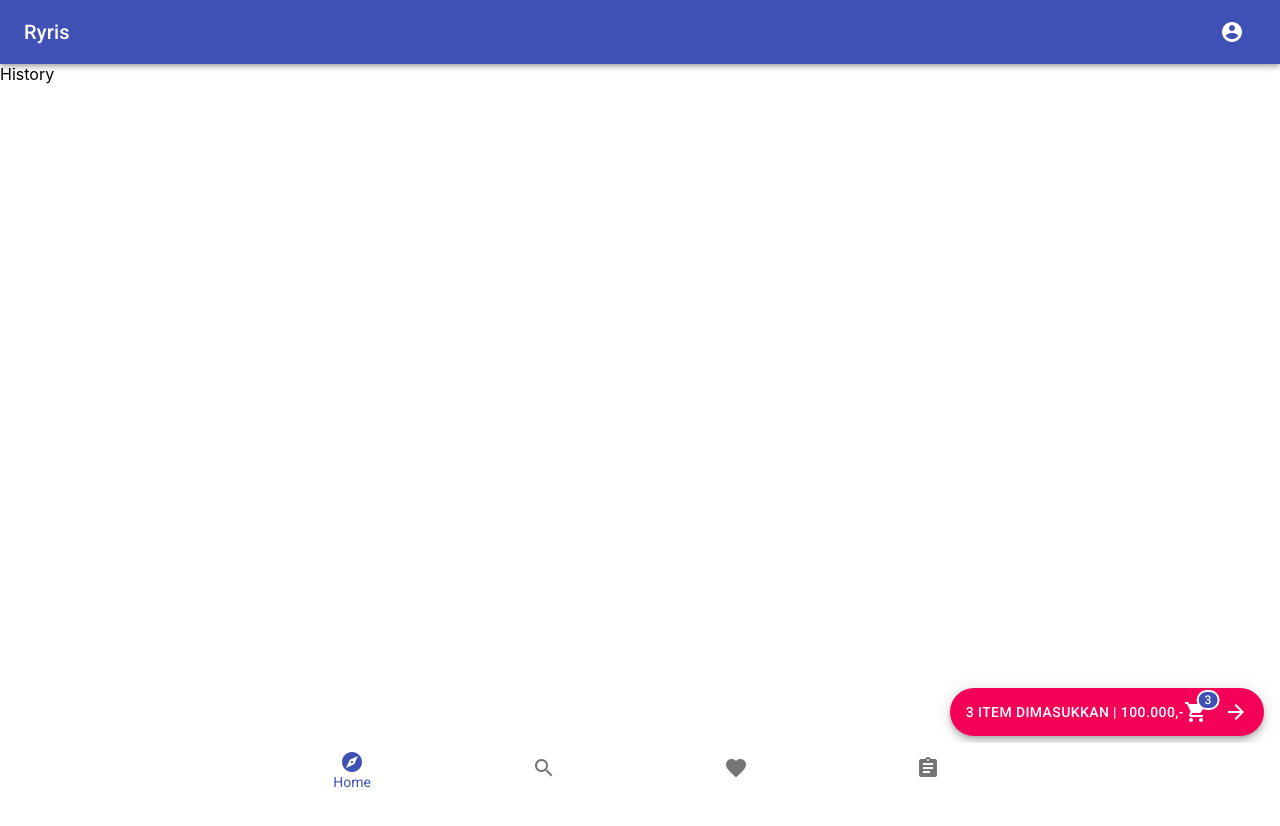
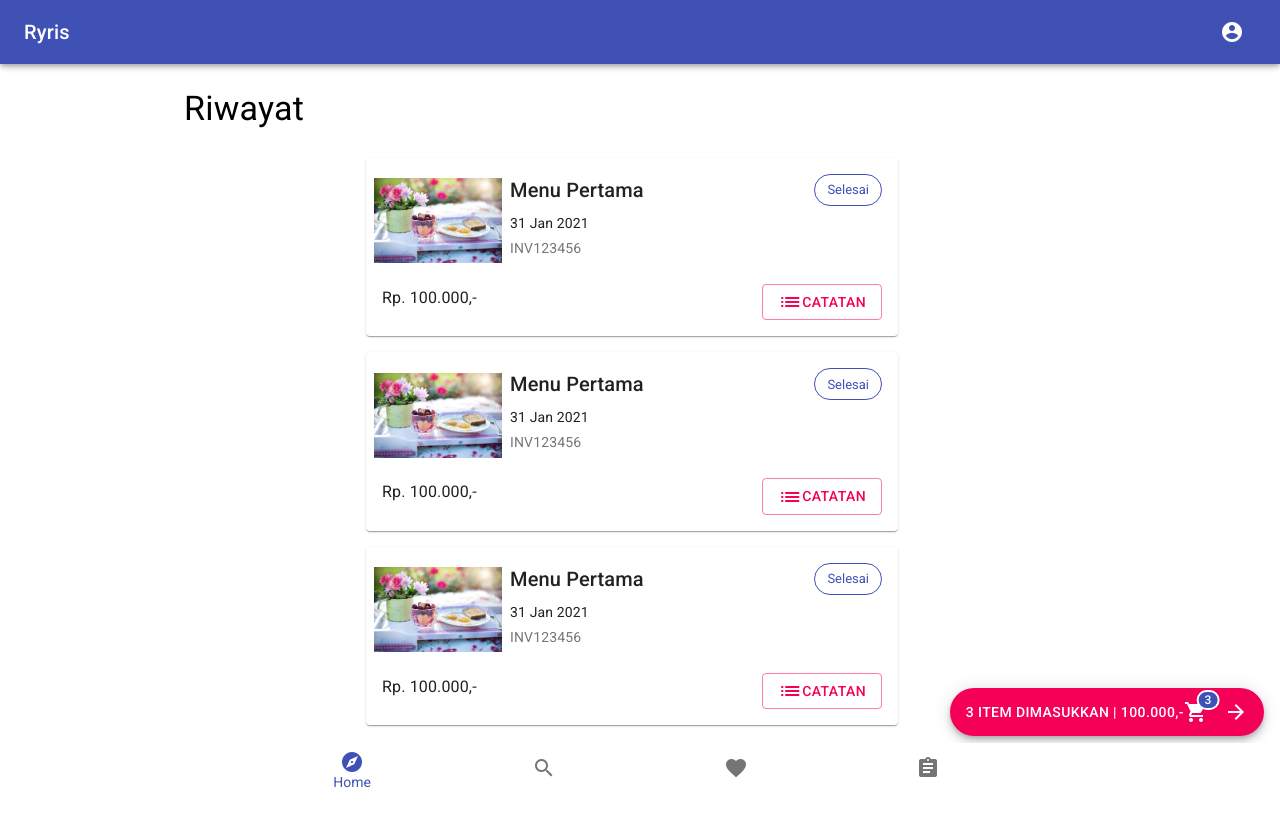
Before and after one commit to ryfazrin/ryris-template, a React (Create React App) app: page /ryris-template/history in a window 1280 px wide. Shown: the top 826 px of the page. Before the commit the page ends 800 px from the top, so only its background shows below. Built offline with nearby package versions, Linux system fonts and the light colour scheme.

Commit message:
add history page

```diff
--- /dev/null
+++ b/src/components/historyComponents/CardItem.js
@@ -0,0 +1,104 @@
+import {
+  Typography,
+  makeStyles,
+  Icon,
+  Button,
+  Paper,
+  Grid,
+  ButtonBase,
+  Box,
+  Badge,
+  Chip
+} from "@material-ui/core";
+import React from "react";
+
+// note : However, if the design of this card item looks ugly. I Suggest use a complicated grid
+// https://material-ui.com/components/grid/#complex-grid
+
+const useStyles = makeStyles((theme) => ({
+  root: {
+    flexGrow: 1
+  },
+  paper: {
+    padding: theme.spacing(2),
+    margin: "auto",
+    maxWidth: 500
+  },
+  image: {
+    // width: '100%',
+    width: 128,
+    height: 110,
+  },
+  img: {
+    margin: "auto",
+    display: "block",
+    maxWidth: "100%",
+    maxHeight: "100%"
+  }
+}));
+
+function CardItem() {
+  const classes = useStyles();
+
+  return(
+      <div className={classes.root}>
+      <Paper className={classes.paper}>
+        <Grid container spacing={2}>
+          <Grid CardItem>
+            <ButtonBase className={classes.image}>
+              <img
+                className={classes.img}
+                alt="Breakfast"
+                src="images/breakfast.jpg"
+              />
+            </ButtonBase>
+          </Grid>
+
+          <Grid item xs sm container>
+            <Grid item xs container direction="column">
+              <Grid item xs>
+                <Typography variant="h6" gutterBottom>
+                  Menu Pertama
+                </Typography>
+                <Typography variant="body2" gutterBottom>
+                  31 Jan 2021
+                </Typography>
+                <Typography variant="body2" color="textSecondary">
+                  INV123456
+                </Typography>
+              </Grid>
+            </Grid>
+          </Grid>
+
+          <Grid item>
+            <Chip
+              label="Selesai"
+              color="primary"
+              variant="outlined"
+              clickable
+            />
+          </Grid>
+
+          <Grid item xs={12}>
+            <Box display="flex" justifyContent="flex-end" bgcolor="background.paper">
+              <Box flexGrow={1} justifyContent="center">
+                <Typography variant="subtitle1" gutterBottom>
+                  Rp. 100.000,-
+                </Typography>
+              </Box>
+              <Box>
+                <Button variant='outlined' color="secondary">
+                  <Icon>list</Icon>
+                    Catatan
+                </Button>
+              </Box>
+            </Box>
+          </Grid>
+
+        </Grid>
+      </Paper>
+    </div>
+  );
+}
+
+export default CardItem;
--- a/src/pages/History.js
+++ b/src/pages/History.js
@@ -1,7 +1,38 @@
+import { Typography, makeStyles, Container, Grid } from "@material-ui/core";
+import CardItem from './../components/historyComponents/CardItem';
+
+const useStyles = makeStyles((theme) => ({
+  root: {
+    display: 'flex',
+    flexWrap: 'wrap',
+    marginTop: '1rem',
+    marginBottom: '6rem',
+  },
+}));
+
 function History() {
-    return(
-        <>History</>
-    );
+  const classes = useStyles();
+  const item = [];
+
+  for (let i = 0; i < 3; i++) {
+    item.push(<Grid item className={classes.cardItem} xs={12}><CardItem /></Grid>);
+  }
+
+  return(
+    <Container maxWidth="md">
+      <Grid className={classes.root} container spacing={2} xs={12}>
+
+        <Grid item xs={12}>
+          <Typography variant="h4" gutterBottom>
+            Riwayat
+          </Typography>
+        </Grid>
+
+        {item}
+
+      </Grid>
+    </Container>
+  );
 }
 
 export default History;
```
